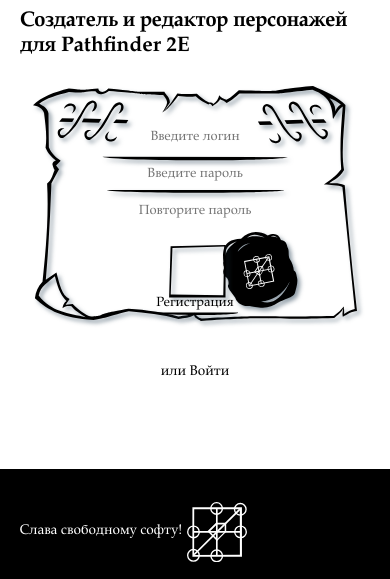
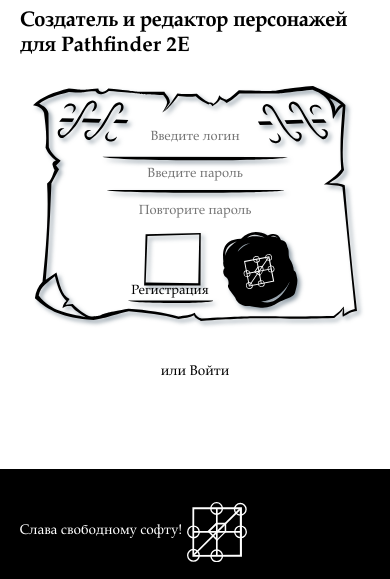
Before and after one commit to Polliakoff/COLRED, a Django app: page /register/ in a window 390 px wide. Shown: the part 265-844 px from the top of the page. Run offline with Django 4.2, Linux system fonts and the light colour scheme.

Commit message:
login_fix

```diff
--- a/main/static/main/css/main_style.css
+++ b/main/static/main/css/main_style.css
@@ -73,6 +73,15 @@ body {
 
   .about{
     display: none;
+  }
+
+  .conf_button_b {
+    margin-top: 40px !important;
+    margin-right: 50px;
+  }
+
+  .mobile_fix{
+    margin-top: 3px !important;
   }
 }
 
--- a/usr_auth/templates/usr_auth/register.html
+++ b/usr_auth/templates/usr_auth/register.html
@@ -20,7 +20,7 @@
             <form class="py_form" method="post">
                 {% csrf_token %}
                 {{form}}
-                <button type="submit" class="conf_button_b">
+                <button type="submit" class="conf_button_b mobile_fix">
                     <div class="filter_fix conf_button">
                         <div class="button_backing shadow"></div>
                         <div>Регистрация</div>
```
